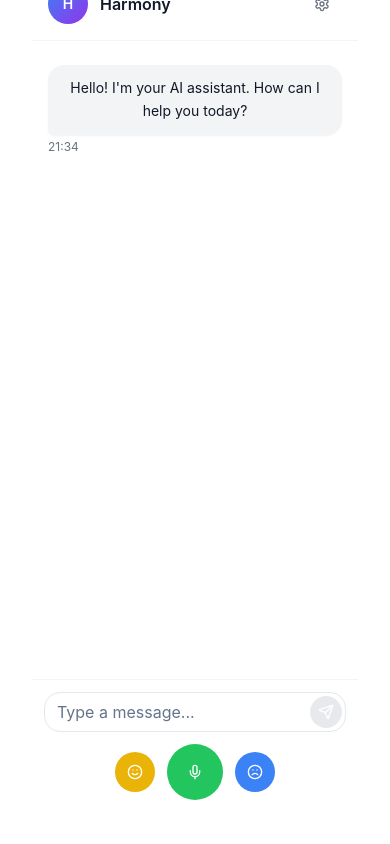
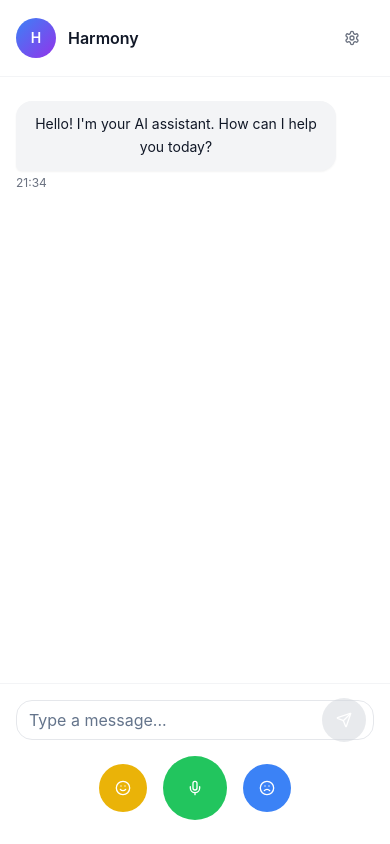
Before and after one commit to magnusfroste/james-pwa-n8n, a React (Vite) app: page / in a window 390 px wide. Built offline with nearby package versions, Linux system fonts and the light colour scheme.

Commit message:
Fix: UI issues with button visibility
Adjusted CSS and layout to ensure buttons are fully visible on mobile screens.

```diff
--- a/src/components/ChatInput.tsx
+++ b/src/components/ChatInput.tsx
@@ -61,10 +61,10 @@ const ChatInput = ({ onSendMessage, sendAudioMessage, isTyping, communicationMet
   const showVoiceInput = communicationMethod === "both" || communicationMethod === "voice";
 
   return (
-    <div className="flex-shrink-0 w-full">
+    <div className="bg-white border-t border-gray-100">
       {/* Recording Indicator */}
       {isRecording && (
-        <div className="px-3 py-2 bg-red-50 border-t border-red-100">
+        <div className="px-4 py-2 bg-red-50 border-t border-red-100">
           <div className="flex items-center justify-center space-x-2 text-red-600">
             <div className="w-3 h-3 bg-red-500 rounded-full animate-pulse"></div>
             <span className="text-sm font-medium">Recording {formatRecordingTime(recordingTime)}</span>
@@ -73,25 +73,26 @@ const ChatInput = ({ onSendMessage, sendAudioMessage, isTyping, communicationMet
       )}
 
       {/* Input Container */}
-      <div className="border-t border-gray-100 px-3 py-3 bg-white space-y-3 w-full">
+      <div className="px-4 py-4 space-y-4">
         {/* Text Input Row */}
         {showTextInput && (
-          <div className="flex items-center space-x-2 w-full">
-            <div className="flex-1 relative min-w-0">
+          <div className="flex items-center space-x-3">
+            <div className="flex-1 relative">
               <Input
                 value={inputValue}
                 onChange={(e) => setInputValue(e.target.value)}
                 onKeyPress={handleKeyPress}
                 placeholder="Type a message..."
                 disabled={isRecording}
-                className="pr-12 py-2.5 text-sm rounded-2xl border-gray-200 focus:border-blue-500 focus:ring-blue-500 transition-colors disabled:opacity-50 w-full"
+                className="pr-12 py-3 text-base rounded-2xl border-gray-200 focus:border-blue-500 focus:ring-blue-500 transition-colors disabled:opacity-50"
+                style={{ fontSize: '16px' }}
               />
 
               <Button
                 onClick={() => handleSendMessage()}
                 disabled={!inputValue.trim() || isRecording}
                 size="icon"
-                className="absolute right-1 top-1/2 transform -translate-y-1/2 w-8 h-8 rounded-full bg-blue-500 hover:bg-blue-600 disabled:bg-gray-300 transition-colors"
+                className="absolute right-2 top-1/2 transform -translate-y-1/2 w-8 h-8 rounded-full bg-blue-500 hover:bg-blue-600 disabled:bg-gray-300 transition-colors"
               >
                 <Send className="h-3 w-3 text-white" />
               </Button>
@@ -101,14 +102,14 @@ const ChatInput = ({ onSendMessage, sendAudioMessage, isTyping, communicationMet
 
         {/* Voice Input Row with Smiley Icons */}
         {showVoiceInput && (
-          <div className="flex items-center justify-center space-x-3 w-full">
+          <div className="flex items-center justify-center space-x-4 pb-2">
             <Button
               onClick={handleHappyClick}
               disabled={isTyping || isRecording}
               size="icon"
-              className="w-10 h-10 rounded-full bg-yellow-500 hover:bg-yellow-600 disabled:bg-gray-300 transition-colors touch-manipulation"
+              className="w-12 h-12 rounded-full bg-yellow-500 hover:bg-yellow-600 disabled:bg-gray-300 transition-colors touch-manipulation"
             >
-              <Smile className="h-5 w-5 text-white" />
+              <Smile className="h-6 w-6 text-white" />
             </Button>
 
             <Button
@@ -120,7 +121,7 @@ const ChatInput = ({ onSendMessage, sendAudioMessage, isTyping, communicationMet
               onMouseLeave={stopRecording}
               disabled={isTyping}
               size="icon"
-              className={`w-14 h-14 rounded-full transition-colors touch-manipulation ${
+              className={`w-16 h-16 rounded-full transition-colors touch-manipulation ${
                 isRecording
                   ? "bg-red-500 hover:bg-red-600"
                   : "bg-green-500 hover:bg-green-600"
@@ -132,9 +133,9 @@ const ChatInput = ({ onSendMessage, sendAudioMessage, isTyping, communicationMet
               }}
             >
               {isRecording ? (
-                <MicOff className="h-5 w-5 text-white" />
+                <MicOff className="h-6 w-6 text-white" />
               ) : (
-                <Mic className="h-5 w-5 text-white" />
+                <Mic className="h-6 w-6 text-white" />
               )}
             </Button>
 
@@ -142,9 +143,9 @@ const ChatInput = ({ onSendMessage, sendAudioMessage, isTyping, communicationMet
               onClick={handleSadClick}
               disabled={isTyping || isRecording}
               size="icon"
-              className="w-10 h-10 rounded-full bg-blue-500 hover:bg-blue-600 disabled:bg-gray-300 transition-colors touch-manipulation"
+              className="w-12 h-12 rounded-full bg-blue-500 hover:bg-blue-600 disabled:bg-gray-300 transition-colors touch-manipulation"
             >
-              <Frown className="h-5 w-5 text-white" />
+              <Frown className="h-6 w-6 text-white" />
             </Button>
           </div>
         )}
--- a/src/components/ChatInterface.tsx
+++ b/src/components/ChatInterface.tsx
@@ -14,14 +14,19 @@ const ChatInterface = () => {
   } = useChatLogic();
 
   return (
-    <div className="flex flex-col h-full w-full max-w-full mx-auto bg-white shadow-xl overflow-hidden safe-area-inset-top safe-area-inset-bottom">
+    <div className="flex flex-col h-full w-full max-w-full mx-auto bg-white shadow-xl overflow-hidden">
+      <div className="safe-area-inset-top">
         <ChatHeader />
+      </div>
 
+      <div className="flex-1 min-h-0 overflow-hidden">
         <MessagesList
           messages={messages}
           isTyping={isTyping}
         />
+      </div>
 
+      <div className="flex-shrink-0 safe-area-inset-bottom">
         <ChatInput
           onSendMessage={handleSendMessage}
           sendAudioMessage={sendAudioMessage}
@@ -29,6 +34,7 @@ const ChatInterface = () => {
           communicationMethod={communicationMethod}
         />
       </div>
+    </div>
   );
 };
 
--- a/src/index.css
+++ b/src/index.css
@@ -1,4 +1,3 @@
-
 @tailwind base;
 @tailwind components;
 @tailwind utilities;
@@ -38,24 +37,23 @@
     --radius: 0.5rem;
 
     --sidebar-background: 0 0% 98%;
-
     --sidebar-foreground: 240 5.3% 26.1%;
-
     --sidebar-primary: 240 5.9% 10%;
-
     --sidebar-primary-foreground: 0 0% 98%;
-
     --sidebar-accent: 240 4.8% 95.9%;
-
     --sidebar-accent-foreground: 240 5.9% 10%;
-
     --sidebar-border: 220 13% 91%;
-
     --sidebar-ring: 217.2 91.2% 59.8%;
 
-    /* Mobile viewport units */
+    /* Mobile viewport units with fallbacks */
     --vh: 1vh;
-    --vw: 1vw;
+    --actual-vh: 100vh;
+  }
+
+  @supports (-webkit-touch-callout: none) {
+    :root {
+      --actual-vh: calc(var(--vh, 1vh) * 100);
+    }
   }
 
   .dark {
@@ -103,45 +101,48 @@
   }
 
   html {
-    /* Prevent iOS bounce scroll */
     overflow: hidden;
     position: fixed;
     width: 100%;
     height: 100%;
+    height: var(--actual-vh);
     -webkit-text-size-adjust: 100%;
+    touch-action: manipulation;
   }
 
   body {
     @apply bg-background text-foreground;
     font-family: -apple-system, BlinkMacSystemFont, 'Segoe UI', Roboto, Helvetica, Arial, sans-serif;
-    /* Prevent iOS bounce scroll */
     overflow: hidden;
     position: fixed;
     width: 100%;
     height: 100%;
+    height: var(--actual-vh);
     margin: 0;
     padding: 0;
     -webkit-font-smoothing: antialiased;
     -moz-osx-font-smoothing: grayscale;
+    -webkit-overflow-scrolling: touch;
+    overscroll-behavior: none;
   }
 
   #root {
     width: 100%;
     height: 100%;
+    height: var(--actual-vh);
     overflow: hidden;
+    position: relative;
   }
 
-  /* iOS specific height handling */
-  .min-h-screen-ios {
-    min-height: 100vh;
-    min-height: -webkit-fill-available;
-    min-height: calc(var(--vh, 1vh) * 100);
+  /* Mobile-optimized height utilities */
+  .h-screen-mobile {
+    height: 100vh;
+    height: var(--actual-vh);
   }
 
-  .h-screen-mobile {
-    height: 100vh;
-    height: -webkit-fill-available;
-    height: calc(var(--vh, 1vh) * 100);
+  .min-h-screen-mobile {
+    min-height: 100vh;
+    min-height: var(--actual-vh);
   }
 
   /* Hide scrollbars but keep functionality */
@@ -158,16 +159,6 @@
     background: transparent;
   }
 
-  .webkit-scrollbar-hide {
-    -webkit-overflow-scrolling: touch;
-  }
-
-  .webkit-scrollbar-hide::-webkit-scrollbar {
-    width: 0px;
-    height: 0px;
-    background: transparent;
-  }
-
   /* Touch optimization */
   .touch-manipulation {
     touch-action: manipulation;
@@ -176,6 +167,18 @@
     -moz-user-select: none;
     -ms-user-select: none;
     user-select: none;
+  }
+
+  /* Prevent zoom on input focus */
+  input, textarea, select {
+    font-size: 16px !important;
+    transform: translateZ(0);
+  }
+
+  /* Better button touch targets for mobile */
+  button {
+    min-height: 44px;
+    min-width: 44px;
   }
 }
 
@@ -195,27 +198,30 @@
     }
   }
 
-  /* Mobile-specific utilities */
+  /* Enhanced safe area utilities */
   .safe-area-inset-top {
-    padding-top: env(safe-area-inset-top);
+    padding-top: env(safe-area-inset-top, 0px);
   }
 
   .safe-area-inset-bottom {
-    padding-bottom: env(safe-area-inset-bottom);
+    padding-bottom: env(safe-area-inset-bottom, 0px);
   }
 
   .safe-area-inset-left {
-    padding-left: env(safe-area-inset-left);
+    padding-left: env(safe-area-inset-left, 0px);
   }
 
   .safe-area-inset-right {
-    padding-right: env(safe-area-inset-right);
+    padding-right: env(safe-area-inset-right, 0px);
+  }
+
+  /* Mobile-specific fixes */
+  .mobile-fixed-bottom {
+    position: fixed;
+    bottom: 0;
+    bottom: env(safe-area-inset-bottom, 0px);
+    left: 0;
+    right: 0;
+    z-index: 50;
   }
 }
-
-/* JavaScript to set CSS custom properties for viewport height */
-@supports (-webkit-touch-callout: none) {
-  .min-h-screen-ios {
-    min-height: -webkit-fill-available;
-  }
-}
--- a/src/pages/Index.tsx
+++ b/src/pages/Index.tsx
@@ -14,14 +14,23 @@ const Index = () => {
     window.addEventListener('resize', setVH);
     window.addEventListener('orientationchange', setVH);
 
+    // Force a resize after orientation change on mobile
+    const handleOrientationChange = () => {
+      setTimeout(setVH, 100);
+      setTimeout(setVH, 500);
+    };
+
+    window.addEventListener('orientationchange', handleOrientationChange);
+
     return () => {
       window.removeEventListener('resize', setVH);
       window.removeEventListener('orientationchange', setVH);
+      window.removeEventListener('orientationchange', handleOrientationChange);
     };
   }, []);
 
   return (
-    <div className="h-screen-mobile w-full bg-gradient-to-br from-gray-50 to-gray-100 overflow-hidden">
+    <div className="fixed inset-0 w-full bg-gradient-to-br from-gray-50 to-gray-100 overflow-hidden">
       <ChatInterface />
     </div>
   );
```
Lines whose indentation alone changed are shown as unchanged.
